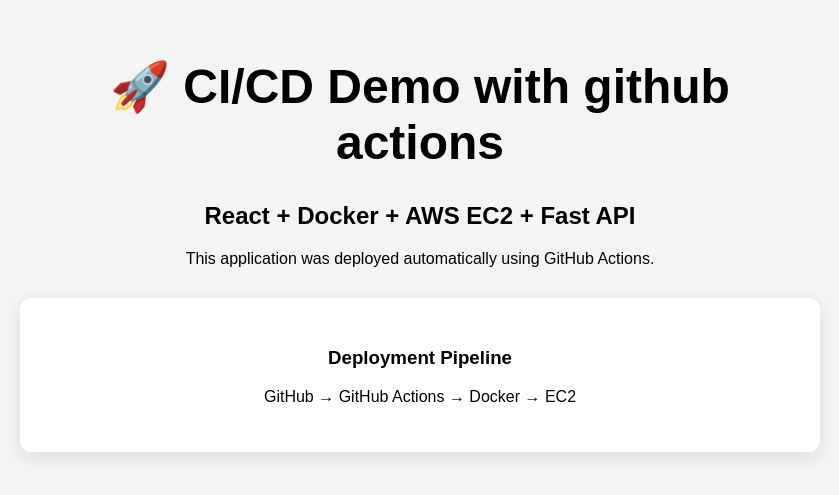
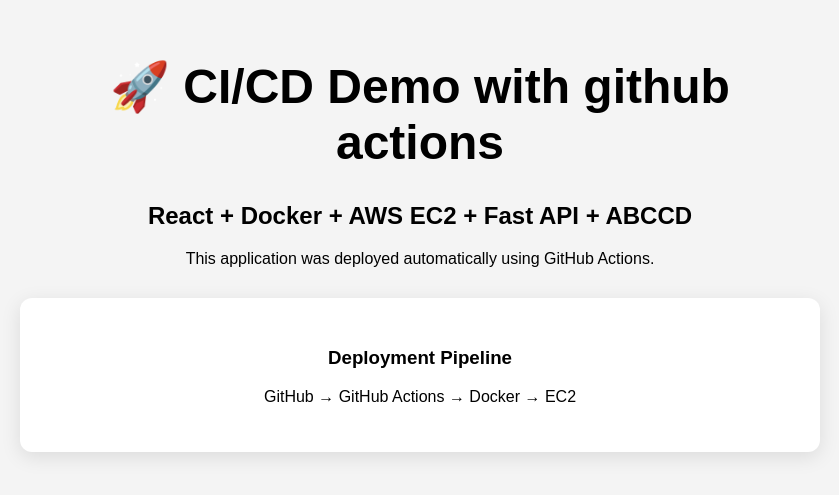
Before and after one commit to Jaidhruv01/ci-cd-demo, a React (Vite) app: page / in a window 1280 px wide. Shown: the part 113-608 px from the top of the page, without its empty margins (220-1059 px from the left). Built offline with nearby package versions, Linux system fonts and the light colour scheme.

Commit message:
Update application

```diff
--- a/src/App.jsx
+++ b/src/App.jsx
@@ -2,7 +2,7 @@
   return (
     <div className="container">
       <h1>🚀 CI/CD Demo with github actions</h1>
-      <h2>React + Docker + AWS EC2 + Fast API</h2>
+      <h2>React + Docker + AWS EC2 + Fast API + ABCCD</h2>
       <p>This application was deployed automatically using GitHub Actions.</p>
 
       <div className="card">
```
